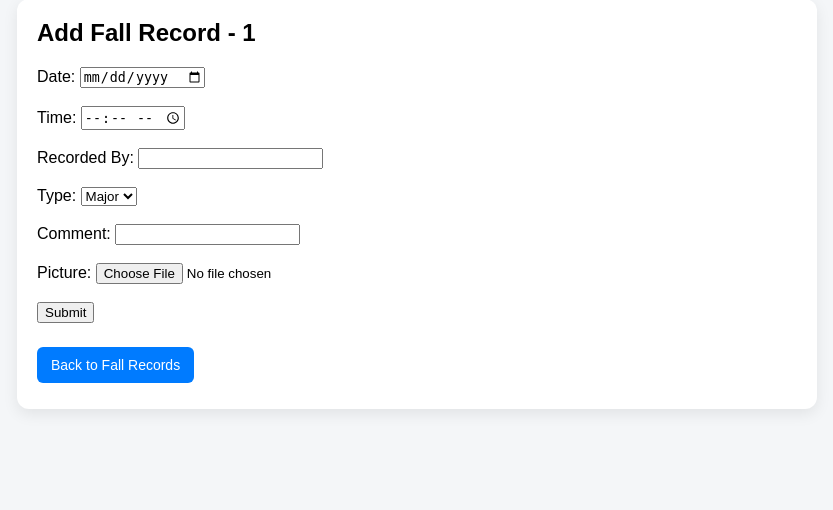
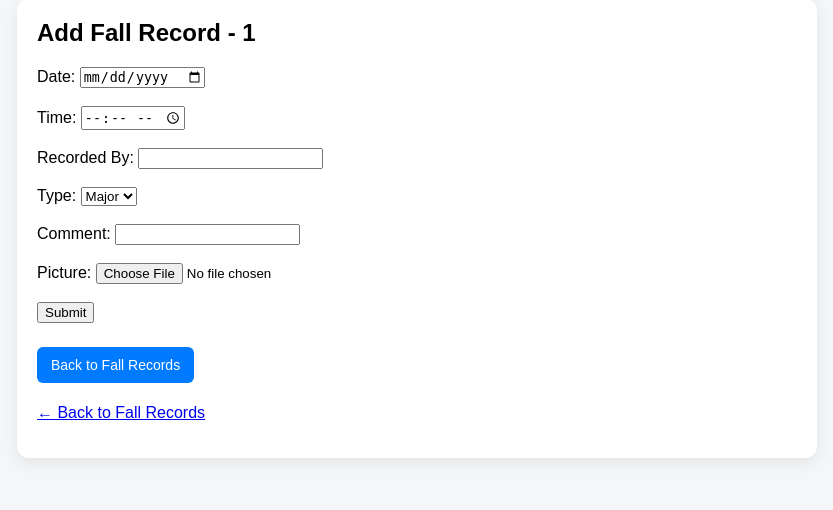
Before and after one commit to rohan-namahropes/passport, a Flask app: page /rope/1/falls/add-new in a window 1280 px wide. Shown: the part 36-546 px from the top of the page, without its empty margins (223-1056 px from the left). Run offline with Flask 3, Linux system fonts and the light colour scheme; the visitor is signed in with stand-in values (Sample User, id 1); some libraries are stand-ins or nearby versions.

Commit message:
Update add_fall.html

```diff
--- a/templates/add_fall.html
+++ b/templates/add_fall.html
@@ -35,5 +35,10 @@
 
 <br>
 <a class="btn" href="/rope/{{ rope_id }}/falls">Back to Fall Records</a>
+<p style="margin-top:15px;">
+    <a href="/rope/{{ rope_id }}/falls">
+        ← Back to Fall Records
+    </a>
+</p>
 
 {% endblock %}
```
